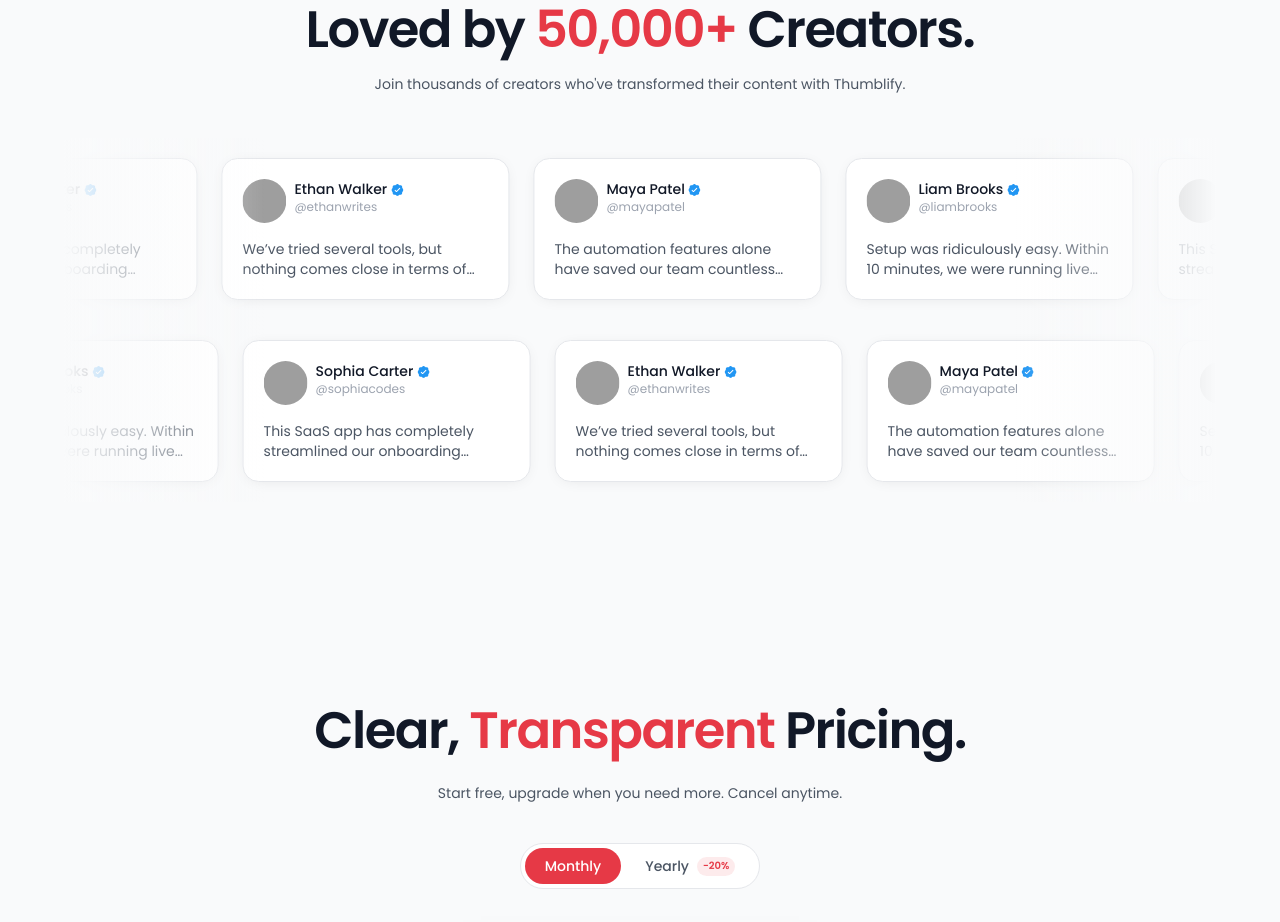
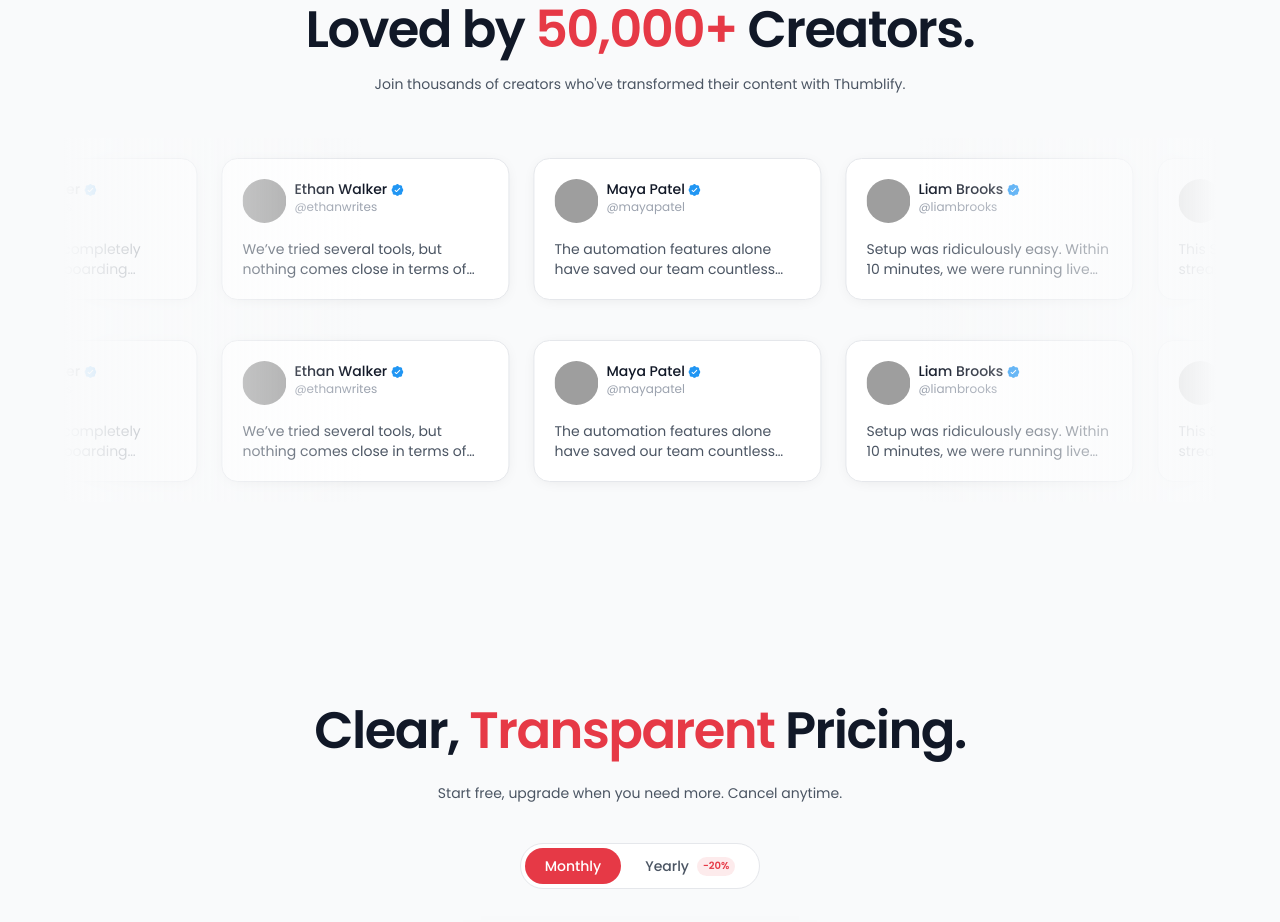
Before and after one commit to zeeshanahme-d/Ai-thumbnail-generator, a React (Vite) app in the folder client/: page / in a window 1280 px wide. Shown: the part 2960-3882 px from the top of the page. Built offline with nearby package versions, Linux system fonts and the light colour scheme; no server answers; grey boxes are pictures that could not be loaded.

Commit message:
feat: update TestimonialSection to use dynamic gradient color based on theme

```diff
--- a/client/src/sections/TestimonialSection.tsx
+++ b/client/src/sections/TestimonialSection.tsx
@@ -4,8 +4,11 @@
 import { testimonialsData } from "../data/testimonial";
 import type { ITestimonial } from "../types";
 import Marquee from "react-fast-marquee";
+import { useTheme } from "../store/useTheme";
 
 export default function TestimonialSection() {
+  const { theme } = useTheme();
+  const gradientColor = theme === "dark" ? "#0a0a0a" : "#f9fafb";
   return (
     <section className="py-24">
       <Wrapper>
@@ -54,7 +57,8 @@
           className="max-w-6xl mx-auto mt-11"
           speed={25}
           gradient={true}
-          gradientColor="#f9fafb"
+          gradientWidth={300}
+          gradientColor={gradientColor}
         >
           <div className="flex items-center justify-center py-5 overflow-hidden">
             {[...testimonialsData, ...testimonialsData].map(
@@ -72,8 +76,8 @@
           className="max-w-6xl mx-auto"
           gradient={true}
           speed={25}
-          direction="right"
-          gradientColor="#f9fafb"
+          gradientWidth={300}
+          gradientColor={gradientColor}
         >
           <div className="flex items-center justify-center py-5 overflow-hidden">
             {[...testimonialsData, ...testimonialsData].map(
```
